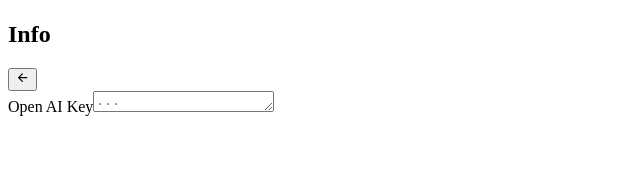
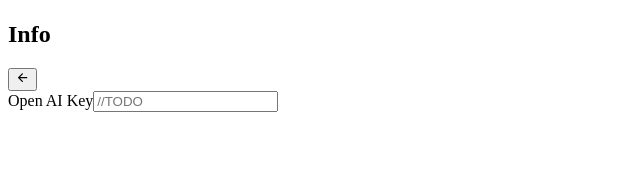
Before and after one commit to colowill/AI-Cover-Letter-Generator, a React (Create React App) app: page / in a window 1280 px wide. Shown: the top 181 px of the page, without its empty margins (0-640 px from the left). Built offline with nearby package versions, Linux system fonts and the light colour scheme; the HTML template or start-up script is replaced by a standard one.

Commit message:
added input for profile.js

```diff
--- a/src/components/profile.js
+++ b/src/components/profile.js
@@ -17,17 +17,21 @@ function profile() {
         </div>
 
         <form className="flex column">
-            <label
-            htmlFor="openAIKey"
-            className="block mb-2 text-sm font-medium text-gray-900 dark:text-white"
-            >
+            <div className="mb-6">
+                <label
+                htmlFor="openAIKey"
+                className="block mb-2 text-sm font-medium text-gray-900 dark:text-white">
                 Open AI Key
-            </label>
-            <textarea
-            rows={1}
-            className="w-full"
-            placeHolder="..."
-            ></textarea>
+                </label>
+                <input
+                id="openAIKey"
+                name="openAIKey"
+                type="text"
+                className="//TODO"
+                placeholder="//TODO"
+                >
+                </input>
+            </div>
 
         </form>
     </div>
```
